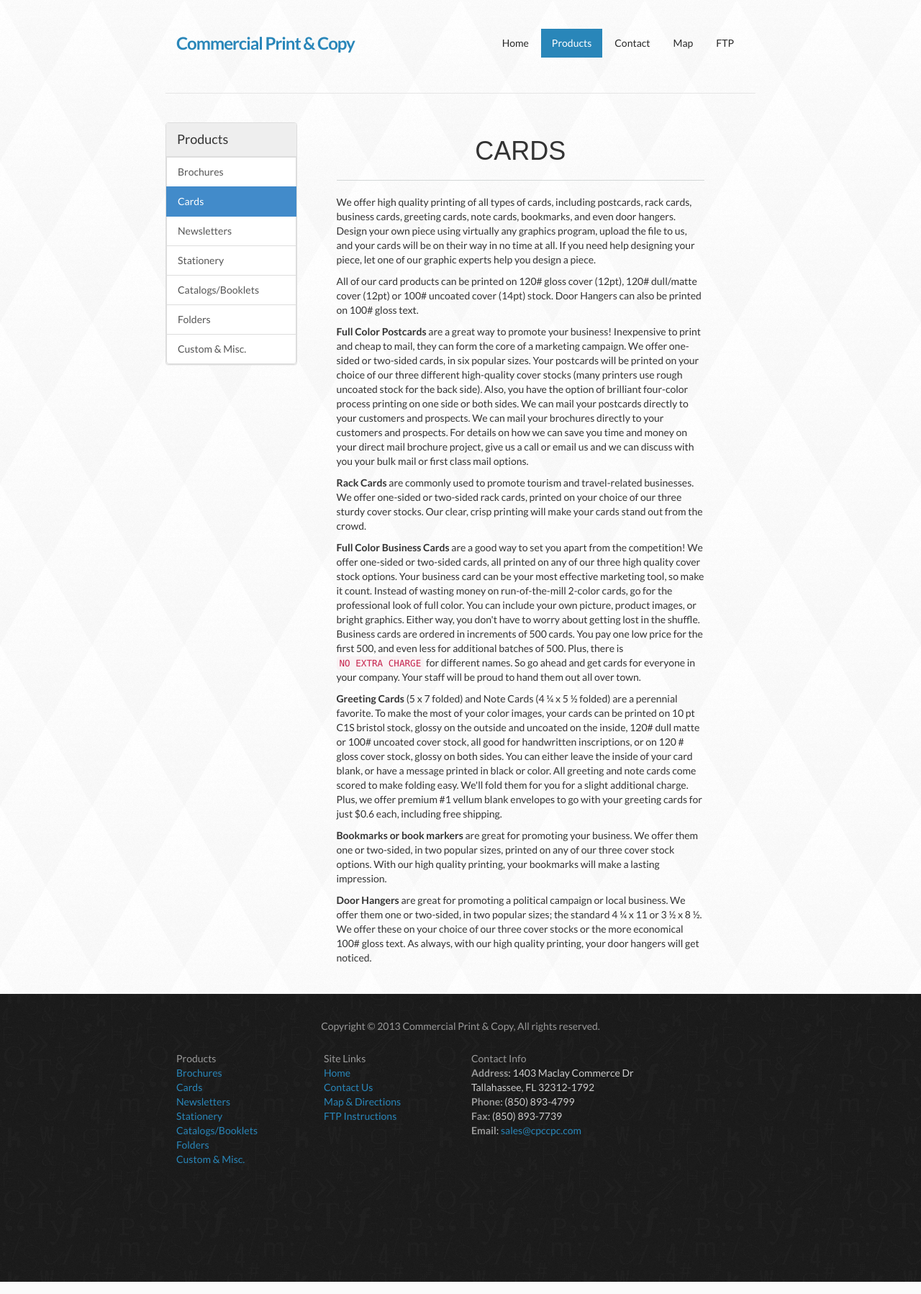
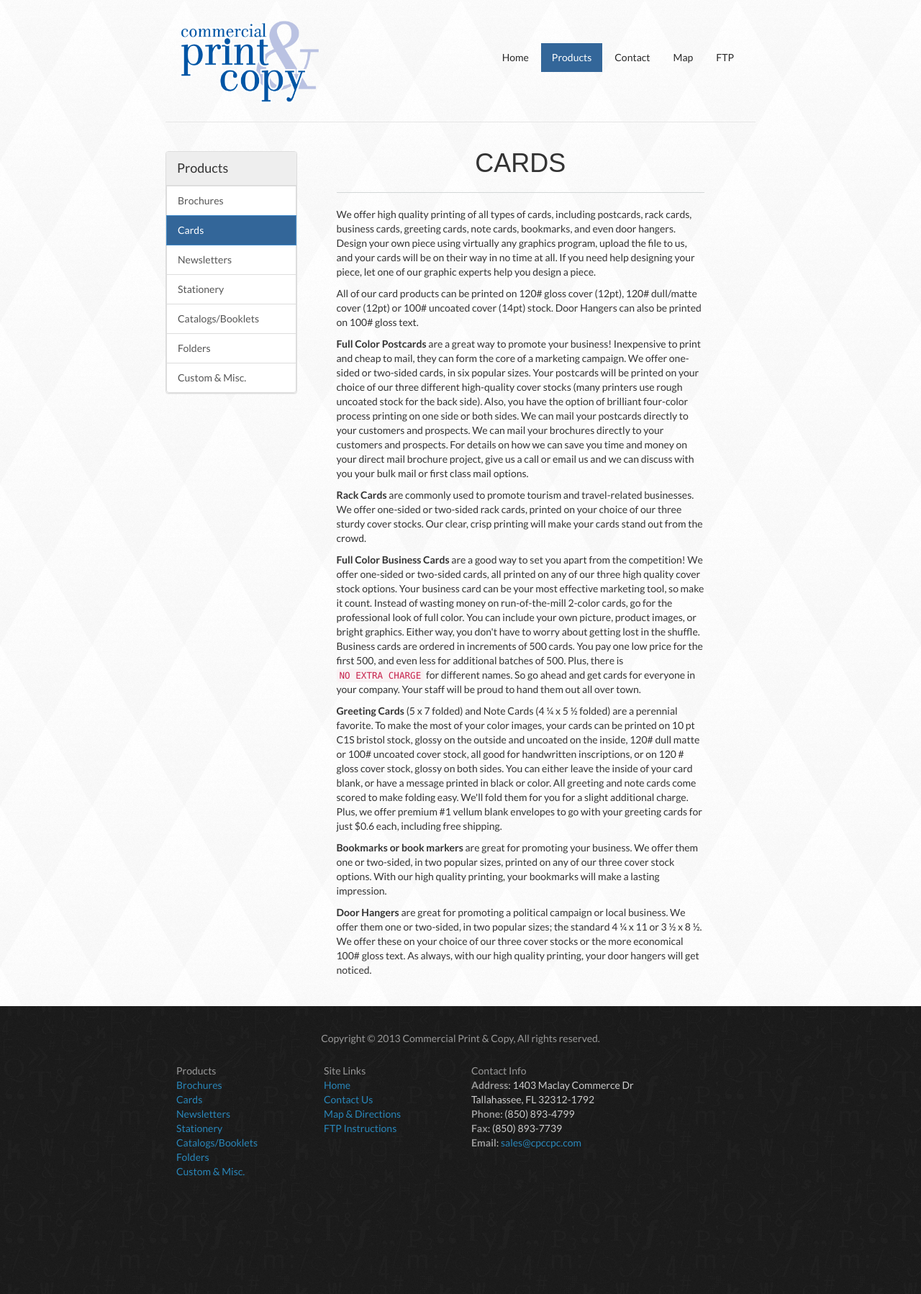
Before and after one commit to connorjacobsen/cpc-v1, a Flask app: page /cards in a window 1280 px wide. Shown: the whole page at 72% size. Run offline with Flask 2, Linux system fonts and the light colour scheme; some web fonts are replaced.

Commit message:
Add new logo, fix spacing and colors

```diff
--- a/static/css/style.css
+++ b/static/css/style.css
@@ -47,6 +47,19 @@ a.navbar-brand {
 	font-size: 32px;
 }
 
+ul.nav.nav-pills.nav-pills-square.pull-right {
+	padding-top: 10px;
+	margin-top: 10px;
+}
+
+.nav-pills > li.active > a {
+	background-color: #336699;
+}
+
+.nav-pills > li.active > a:hover {
+	background-color: #336699;
+}
+
 
 /************************************************
 					Side Nav
@@ -58,6 +71,14 @@ a.navbar-brand {
 
 .products-title {
 	font-size: 18px;
+}
+
+a.list-group-item.active {
+	background-color: #336699;
+}
+
+a.list-group-item.active:hover {
+	background-color: #336699;
 }
 
 /************************************************
@@ -112,6 +133,8 @@ body {
 
 .body-content {
 	padding-left: 40px;
+	padding-top: -20px;
+	margin-top: -23px;
 }
 
 .navbar-brand, h1 {
@@ -148,3 +171,10 @@ strong {
 .cpc-brand > a {
 	text-decoration: none;
 }
+
+#logo-img {
+	padding-bottom: -75px;
+	margin-bottom: -75px;
+	padding-top: -45px;
+	margin-top: -45px;
+}
--- a/templates/layout.html
+++ b/templates/layout.html
@@ -36,7 +36,7 @@
 					<li {% block active_map %}{% endblock %}><a href="/map">Map</a></li>
 					<li {% block active_ftp %}{% endblock %}><a href="/ftp">FTP</a></li>
 				</ul>
-				<h3 class="text-muted cpc-brand"><a href="/">Commercial Print & Copy</a></h3>
+				<h3 class="text-muted cpc-brand"><a href="/"><img src="{{ url_for('static', filename='img/logo.png') }}" height="200" width="200" id="logo-img" /></a></h3>
 			</div> <!-- /header -->
 		</div> <!-- /container -->
 		<!-- end navbar and header -->
```
Also changed, not shown: static/img/logo.png (added).
